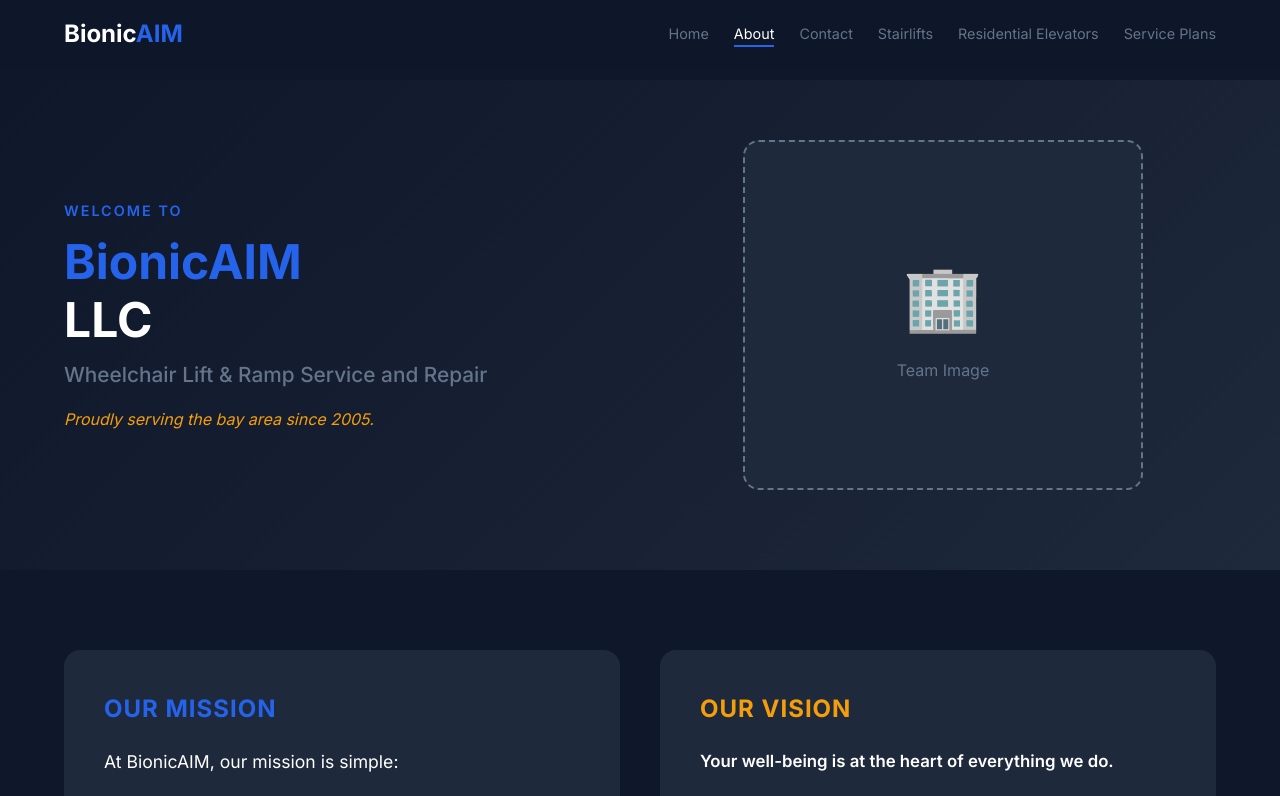
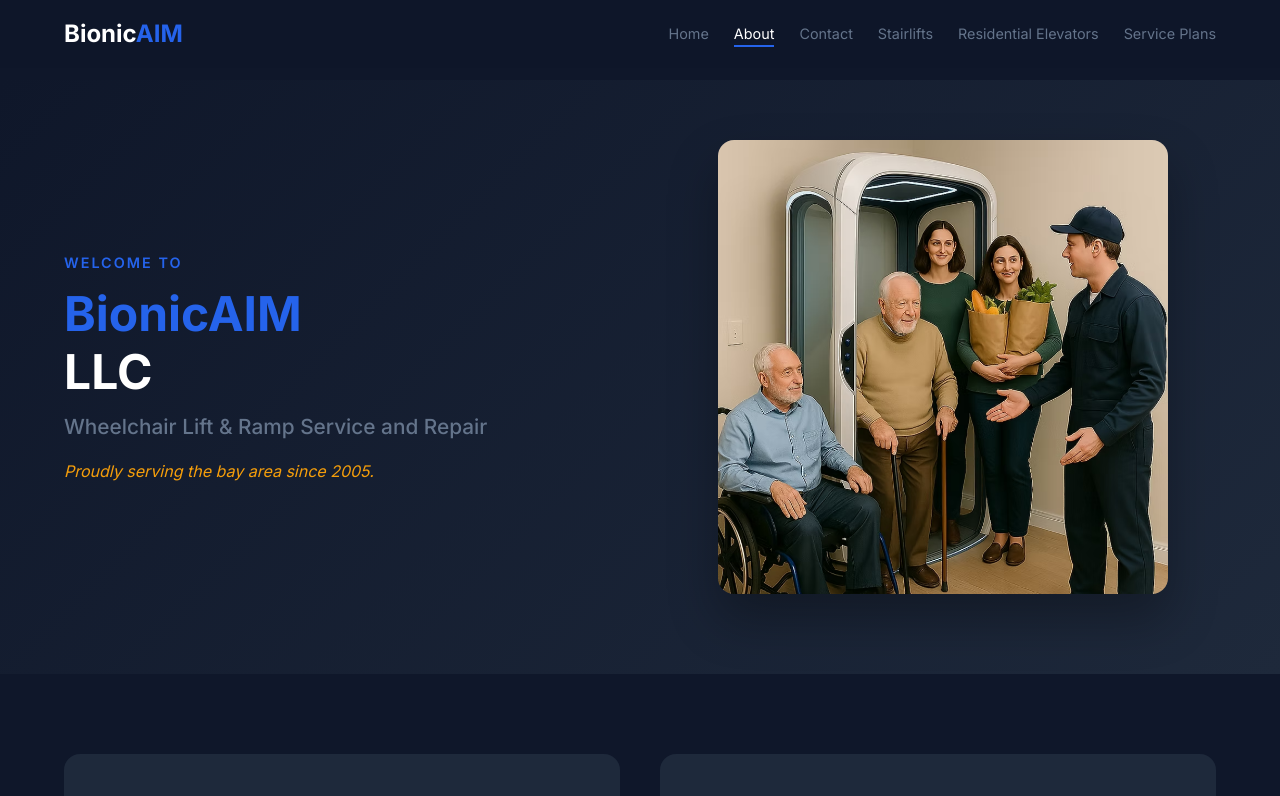
Before and after one commit to LeeDev428/BionicAim, a React (Vite) app: page /about in a window 1280 px wide. Shown: the top 796 px of the page. Built offline with nearby package versions, Linux system fonts and the light colour scheme.

Commit message:
Update About.tsx

```diff
--- a/src/pages/About/About.tsx
+++ b/src/pages/About/About.tsx
@@ -29,10 +29,11 @@
             <p className="hero-tagline">Proudly serving the bay area since 2005.</p>
           </div>
           <div className={`about-hero-image ${heroInView ? 'animate-slideInRight delay-2' : ''}`}>
-            <div className="image-placeholder">
-              <span>🏢</span>
-              <p>Team Image</p>
-            </div>
+            <img
+              src="/img/about/WHEELCHAIR LIFT & RAMP SERVICE AND REPAIR.png"
+              alt="Wheelchair Lift & Ramp Service and Repair"
+              className="about-image"
+            />
           </div>
         </div>
       </section>
```
